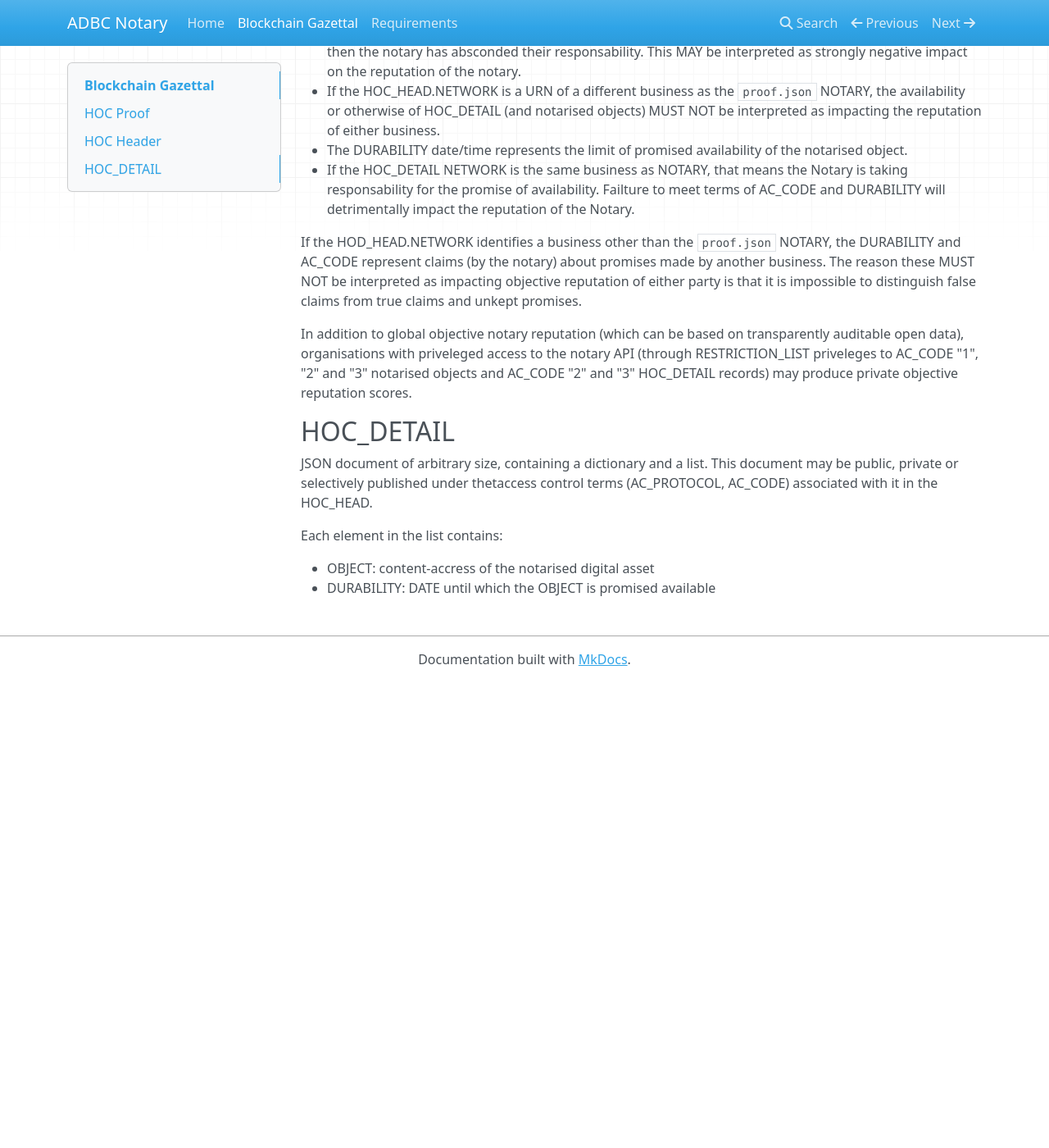
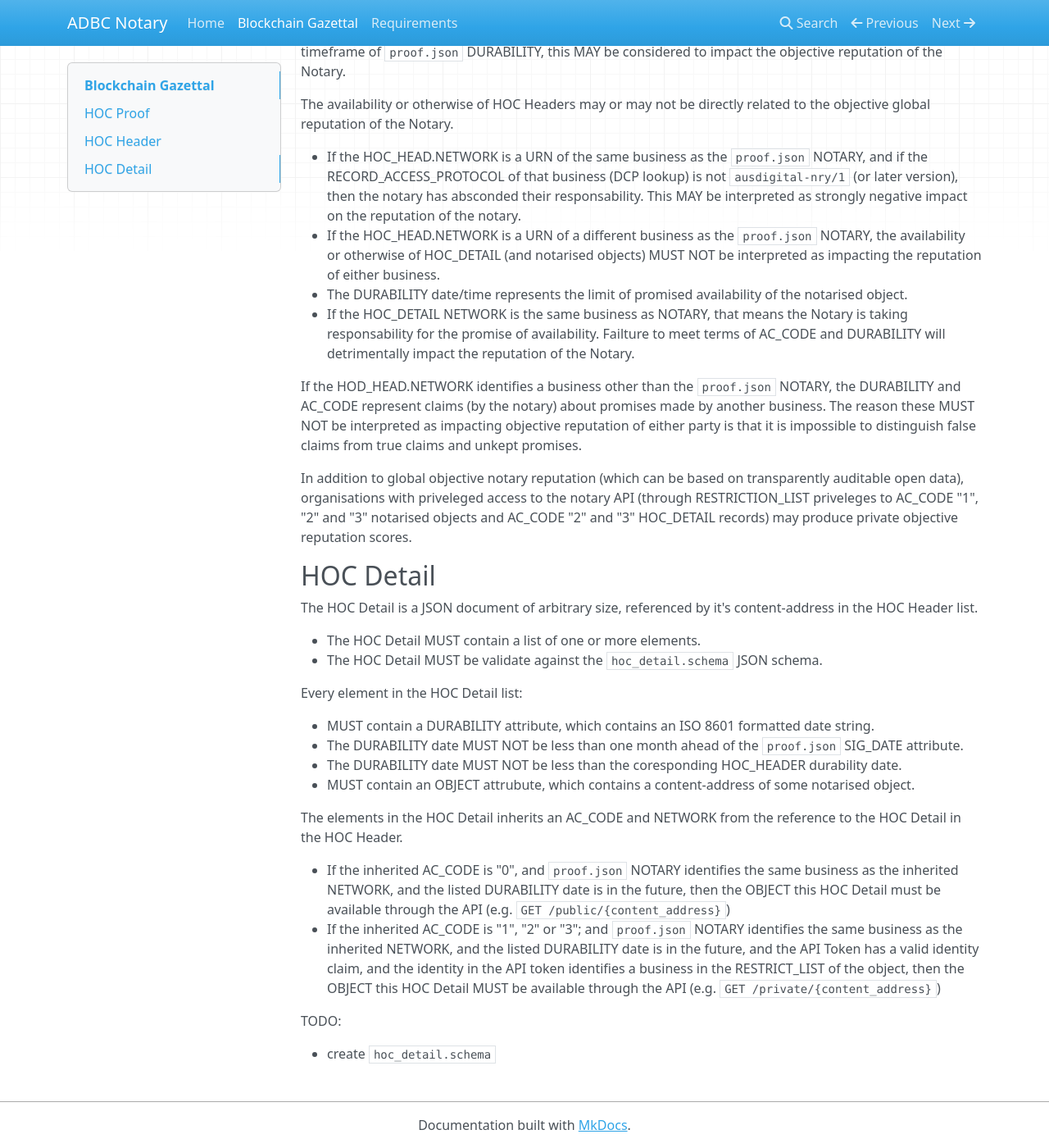
Before and after one commit to kshychko/ausdigital-nry, an MkDocs documentation site: the page built from docs/Gazette.md, in a window 1280 px wide and 1400 px high, scrolled down 6104 px. Shown: the whole window at 82% size. Built offline with MkDocs 1.6.1, drawn with Linux system fonts in a browser that asks for light colours; nearby versions of some CDN libraries; before the commit the page ends 6936 px from its top, so only the background shows below that; some of the changed text lies outside the part shown.

Commit message:
update HOC Detail

```diff
--- a/docs/Gazette.md
+++ b/docs/Gazette.md
@@ -148,8 +148,10 @@ If the DCP document type / process type of the HOC_HEADER list item's NETWORK is
 note: this can be cached: when processing a HOC Header, the value of DCP lookups MAY be assumed not to change between HOC_HEADER list items.
 
 For each HOC_HEADER list item:
- * If the NETWORK is not equal to the `proof.json` NOTARY, and if DCP lookup of RECORD ACCESS PROTOCOL for the NETWORK does not resolve to `ausdigital-nry/1`, then this specification does not describe how to validate that HOC_DETAIL record. Reffer to the appropriate protocol specification for interpretation of AC_CODE values in that context.
- * If the NETWORK is equal to the `proof.json` NOTARY, or if the DCL lookup of RECORD ACCESS PROTOCOL for the NETWORK resolves to `ausdigital-nry/1`, then apply the following validation rules:
+
+ * If the NETWORK is not equal to the `proof.json` NOTARY, and if DCP lookup of RECORD ACCESS PROTOCOL for the NETWORK does not resolve to `ausdigital-nry/1`, then this specification does not describe how to validate that HOC_DETAIL record. Reffer to the appropriate protocol specification for interpretation of AC_CODE values in that context. Do not proceed with validating the listed HOC Header or any HOC Details it seems to reffer to (even if the syntax seems identicacompatabledwith tal-nry/1` protocol).
+
+If the NETWORK is equal to the `proof.json` NOTARY, or if the DCL lookup of RECORD ACCESS PROTOCOL for the NETWORK resolves to `ausdigital-nry/1`, then apply the following validation rules:
 
 
 If AC_CODE is "0" or "1":
@@ -170,7 +172,8 @@ When notarised objects are submitted to the notary API with AC_CODE "1", "2" or
 
 When notarised objects are submitted to the notary API with AC_CODE "1", the RESTRICT_LIST attribute only applys to the notarised object. When notarised objects are submitted to the notary API with AC_CODE "2" or "3", the RESTRICT_LIST parameter MUST be applied to both the HOC_DETAIL and the notarised object. This means:
 
- * If the HOC_HEADER item DURABILITY is a future date, and the API Token has valid identity claim, and the API Token identity claim matches one of the identities in the records RESTRICT_LIST, and the AC_CODE is "3", then the HOC_DETAIL content-address MUST be available via the notary API (`GET /private/{content_address}/)
+ * If the HOC_HEADER item DURABILITY is a future date, and the API Token has valid identity claim, and the API Token identity claim matches one of the identities in the records RESTRICT_LIST, and the AC_CODE is "3", then the HOC_DETAIL content-address MUST be available via the notary API (`GET /private/{content_address}/`)
+ * If the HOC_HEADER item DURABILITY is a future date, and the API Token has valid identity claim, and the AC_CODE is "1", "2" or "3"; then the HOC_DETAIL content-address MUST be available via the notary API (`GET /public/{content_address}/`)
  * TODO: cross reference API spec (request notarisation on the API)
  * TODO: ensure API spec includes AC_CODE parameter (validate if /private/ AC_CODE in (2,3), if /public/ AC_CODE in (0,1), if AC_CODE==0 RESTRICT_LIST empty (no restrictions), if AC_CODE!=0 RESTRICT_LIST must not be empty).
 
@@ -192,11 +195,27 @@ If the HOD_HEAD.NETWORK identifies a business other than the `proof.json` NOTARY
 In addition to global objective notary reputation (which can be based on transparently auditable open data), organisations with priveleged access to the notary API (through RESTRICTION_LIST priveleges to AC_CODE "1", "2" and "3" notarised objects and AC_CODE "2" and "3" HOC_DETAIL records) may produce private objective reputation scores.
 
 
-## HOC_DETAIL
+## HOC Detail
 
-JSON document of arbitrary size, containing a dictionary and a list. This document may be public, private or selectively published under thetaccess control terms (AC_PROTOCOL, AC_CODE) associated with it in the HOC_HEAD.
+The HOC Detail is a JSON document of arbitrary size, referenced by it's content-address in the HOC Header list.
 
-Each element in the list contains:
+ * The HOC Detail MUST contain a list of one or more elements.
+ * The HOC Detail MUST be validate against the `hoc_detail.schema` JSON schema.
 
- * OBJECT: content-accress of the notarised digital asset
- * DURABILITY: DATE until which the OBJECT is promised available
+
+Every element in the HOC Detail list:
+
+ * MUST contain a DURABILITY attribute, which contains an ISO 8601 formatted date string.
+ * The DURABILITY date MUST NOT be less than one month ahead of the `proof.json` SIG_DATE attribute.
+ * The DURABILITY date MUST NOT be less than the coresponding HOC_HEADER durability date.
+ * MUST contain an OBJECT attrubute, which contains a content-address of some notarised object.
+
+The elements in the HOC Detail inherits an AC_CODE and NETWORK from the reference to the HOC Detail in the HOC Header.
+
+ * If the inherited AC_CODE is "0", and `proof.json` NOTARY identifies the same business as the inherited NETWORK, and the listed DURABILITY date is in the future, then the OBJECT this HOC Detail must be available through the API (e.g. `GET /public/{content_address}`)
+ * If the inherited AC_CODE is "1", "2" or "3"; and `proof.json` NOTARY identifies the same business as the inherited NETWORK, and the listed DURABILITY date is in the future, and the API Token has a valid identity claim, and the identity in the API token identifies a business in the RESTRICT_LIST of the object, then the OBJECT this HOC Detail MUST be available through the API (e.g. `GET /private/{content_address}`)
+
+
+TODO:
+
+ * create `hoc_detail.schema`
```
